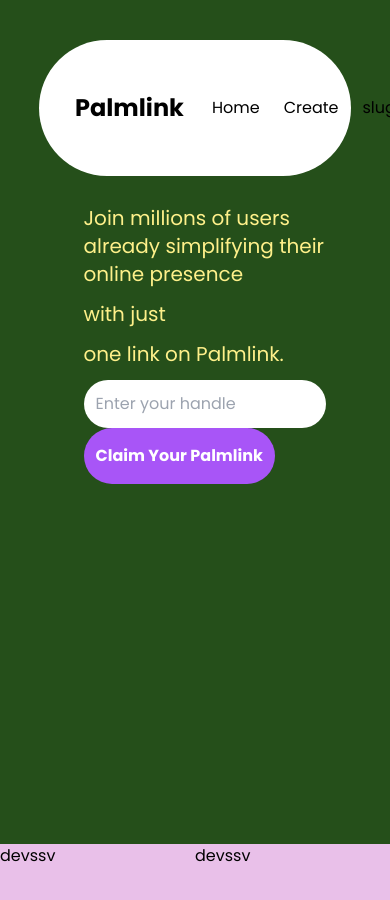
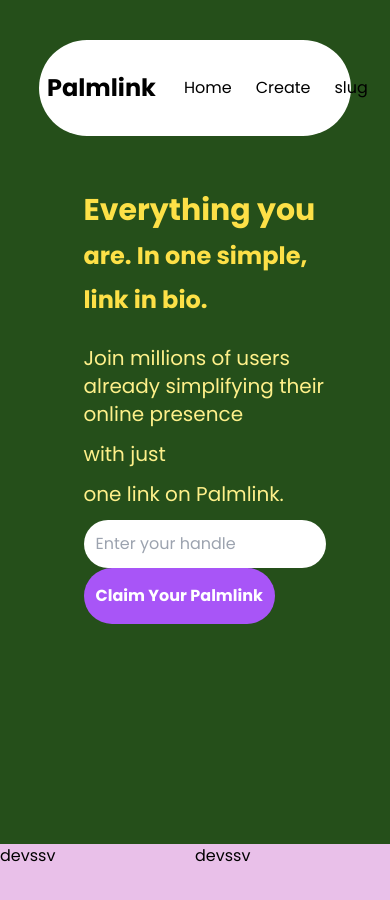
Before and after one commit to kumail-ahmad/myLink, a Next.js app: page / in a window 390 px wide. Shown: the top 900 px of the page. Built offline with nearby package versions, Linux system fonts and the light colour scheme.

Commit message:
improved UI

```diff
--- a/app/components/Navbar.js
+++ b/app/components/Navbar.js
@@ -10,7 +10,7 @@ const Navbar = () => {
     <>
       {showNavbar && (
         <div className="container">
-          <nav className="bg-white w-[80vw] flex justify-between fixed top-10 right-[10vw] rounded-full p-5 px-7 ">
+          <nav className="bg-white w-[80vw] flex justify-between fixed top-10 right-[10vw] rounded-full md:p-5 md:px-7 ">
             <div className="logo&clickables flex items-center gap-3">
               <div className="svg mx-2 flex items-center ">
                 <Link href="/">
@@ -28,7 +28,7 @@ const Navbar = () => {
                 </Link>
               </div>
               <div className="clickables ">
-                <ul className="clickables  flex flex-row gap-2">
+                <ul className="clickables   flex flex-row gap-2">
                   <Link href="/">
                     <li className="hover:bg-gray-300 p-2 rounded"> Home</li>
                   </Link>
--- a/app/page.js
+++ b/app/page.js
@@ -17,14 +17,14 @@ export default function Home() {
     <main>
       <section className="bg-customGreen min-h-[100vh] grid grid-cols-1 md:grid-cols-2">
         <div className="text&all mx-16">
-          <div className="flex justify-center mt-20 md:mt-40 flex-col ml-[5vw] gap-3 font-poppins">
-            <p className="text-yellow-300 font-bold md:text-6xl">
+          <div className="flex justify-center mt-48 md:mt-40 flex-col ml-[5vw] gap-3 font-poppins">
+            <p className="text-yellow-300 font-bold text-3xl md:text-6xl">
               Everything you{" "}
             </p>
-            <p className="text-yellow-300 font-bold md:text-5xl">
+            <p className="text-yellow-300 font-bold text-2xl md:text-5xl">
               are. In one simple,
             </p>
-            <p className="text-yellow-300 font-bold md:text-5xl"> link in bio.</p>
+            <p className="text-yellow-300 font-bold text-2xl md:text-5xl"> link in bio.</p>
             <p className="text-yellow-200 text-xl mt-4 ">
               Join millions of users already simplifying their online presence{" "}
             </p>
```
